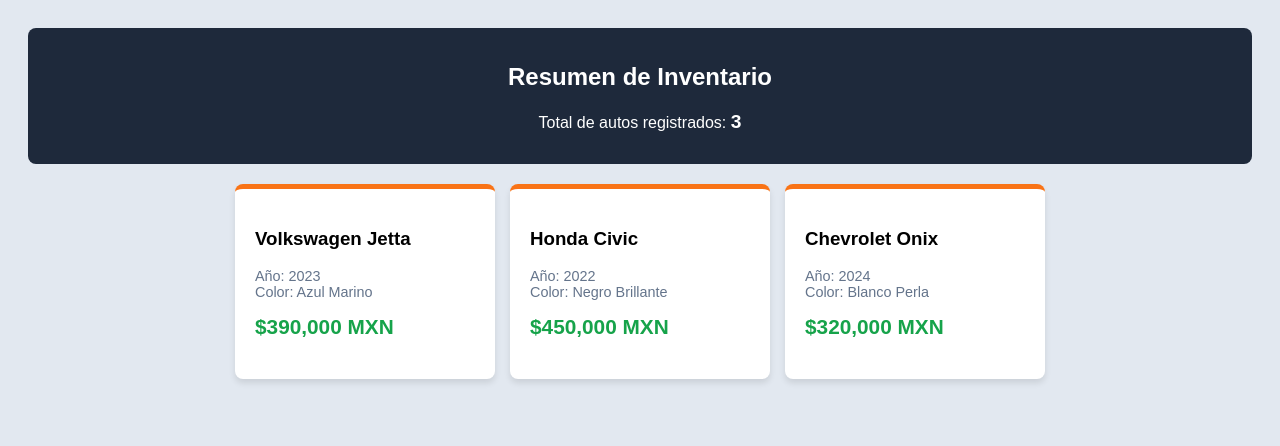
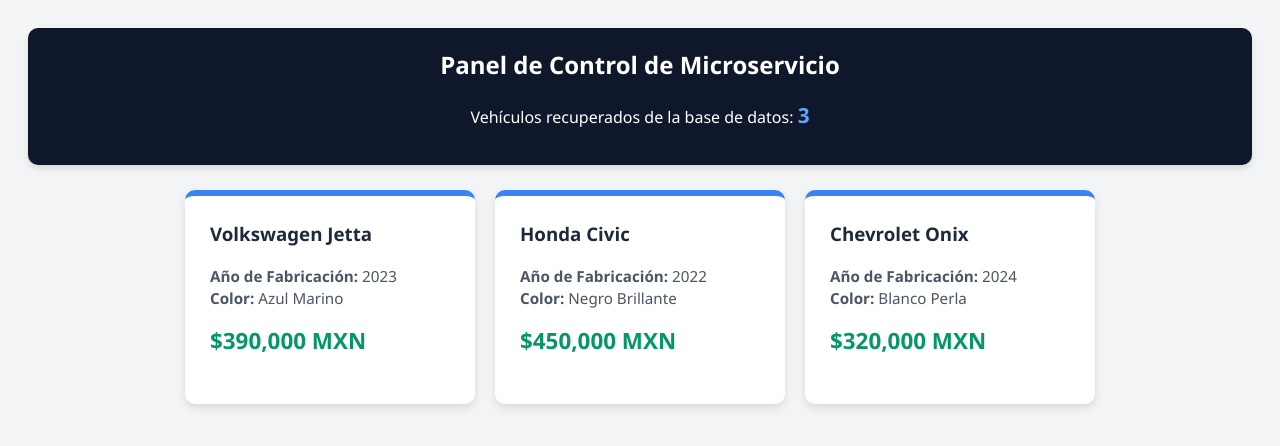
Before and after one commit to trueyqllowz-ux/MICRO-SITIO-AUTOS, a plain HTML site: page index.html in a window 1280 px wide. Drawn offline with Linux system fonts and the light colour scheme.

Commit message:
Update index.html

```diff
--- a/index.html
+++ b/index.html
@@ -2,26 +2,27 @@
 <html lang="es">
 <head>
     <meta charset="UTF-8">
-    <title>Catálogo UVM</title>
+    <title>Inventario Automotriz REST</title>
     <style>
-        body { background-color: #e2e8f0; font-family: Arial, sans-serif; padding: 20px; }
-        .header { background: #1e293b; color: white; padding: 15px; border-radius: 8px; text-align: center; margin-bottom: 20px;}
-        .grid { display: flex; gap: 15px; justify-content: center; flex-wrap: wrap;}
-        .card { background: white; padding: 20px; border-radius: 8px; box-shadow: 0 4px 6px rgba(0,0,0,0.1); width: 220px; border-top: 5px solid #f97316; }
-        .precio { color: #16a34a; font-weight: bold; font-size: 1.3em; margin-top: 10px;}
-        .etiqueta { color: #64748b; font-size: 0.9em; }
+        body { background-color: #f3f4f6; font-family: 'Segoe UI', Tahoma, Geneva, Verdana, sans-serif; padding: 20px; }
+        .header { background: #0f172a; color: white; padding: 20px; border-radius: 10px; text-align: center; margin-bottom: 25px; box-shadow: 0 4px 6px rgba(0,0,0,0.1);}
+        .grid { display: flex; gap: 20px; justify-content: center; flex-wrap: wrap;}
+        .card { background: white; padding: 25px; border-radius: 10px; box-shadow: 0 4px 8px rgba(0,0,0,0.1); width: 240px; border-top: 6px solid #3b82f6; transition: transform 0.2s;}
+        .card:hover { transform: translateY(-5px); }
+        .precio { color: #059669; font-weight: 900; font-size: 1.4em; margin-top: 15px;}
+        .etiqueta { color: #4b5563; font-size: 0.95em; line-height: 1.5;}
+        h2 { margin-top: 0; }
     </style>
 </head>
 <body>
     <div class="header">
-        <h2>Resumen de Inventario</h2>
-        <p>Total de autos registrados: <span id="total" style="font-weight:bold; font-size: 1.2em;">0</span></p>
+        <h2>Panel de Control de Microservicio</h2>
+        <p>Vehículos recuperados de la base de datos: <span id="total" style="font-weight:bold; font-size: 1.3em; color: #60a5fa;">0</span></p>
     </div>
 
     <div id="catalogo" class="grid"></div>
 
     <script>
-        // Aquí el Frontend llama al archivo api.json simulando el microservicio
         fetch('api.json')
             .then(respuesta => respuesta.json())
             .then(datos => {
@@ -30,8 +31,8 @@
                 datos.forEach(auto => {
                     html += `
                     <div class="card">
-                        <h3>${auto.marca} ${auto.modelo}</h3>
-                        <p class="etiqueta">Año: ${auto.año} <br> Color: ${auto.color}</p>
+                        <h3 style="margin-top:0; color: #1e293b;">${auto.marca} ${auto.modelo}</h3>
+                        <p class="etiqueta"><strong>Año de Fabricación:</strong> ${auto.año} <br> <strong>Color:</strong> ${auto.color}</p>
                         <p class="precio">$${auto.precio.toLocaleString()} MXN</p>
                     </div>`;
                 });
```
